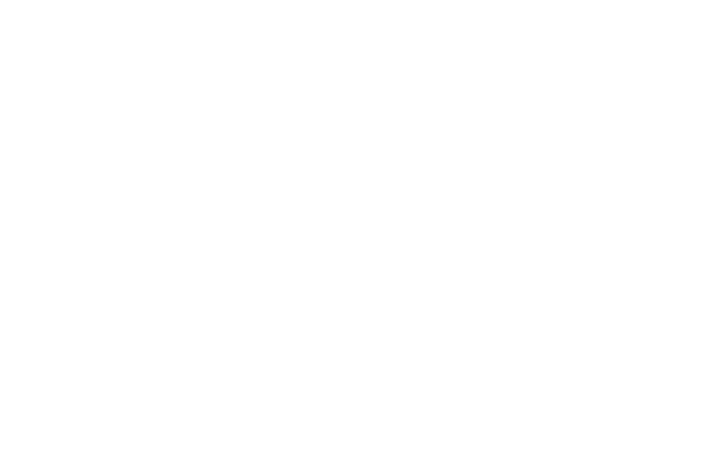
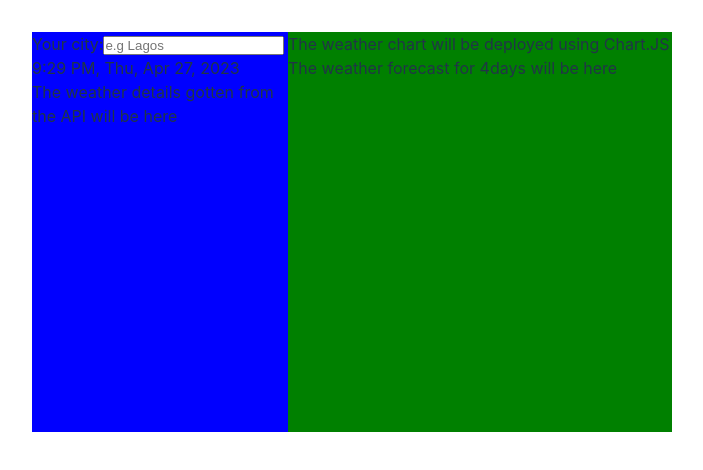
Before and after one commit to kswitch/weather-forecast-website, a React (Vite) app: page / in a window 1280 px wide. Shown: the top 470 px of the page, without its empty margins (288-991 px from the left). Built offline with nearby package versions, Linux system fonts and the light colour scheme.

Commit message:
Build initial components

```diff
--- a/src/components/App.tsx
+++ b/src/components/App.tsx
@@ -1,11 +1,13 @@
-import React from "react"
+import Sidebar from './Sidebar.tsx'
+import Main from './Main.tsx'
 import '../styles/index.css'
 
 function App() {
   return (
-    <>
-
-    </>
+    <div className="App">
+      <Sidebar />
+      <Main />
+    </div>
   )
 }
 
--- /dev/null
+++ b/src/components/CityInput.tsx
@@ -0,0 +1,21 @@
+interface properties {
+    city: string,
+    handleInput: (e: string) => void
+}
+
+function cityInput(props: properties ) {
+    return (
+        <div className="city">
+            <p className="city-text">Your city:</p>
+            <input
+                type="text"
+                className="city-input"
+                value={props.city}
+                onChange={(e) => props.handleInput(e.target.value)}
+                placeholder="e.g Lagos"
+            />
+        </div>
+    )
+}
+
+export default cityInput
--- /dev/null
+++ b/src/components/DateAndTime.tsx
@@ -0,0 +1,14 @@
+function dateAndTime() {
+    const getDate = new Date()
+    const time = getDate.toLocaleString('en-US', { hour: 'numeric', hour12: true, minute: 'numeric' })
+    const day = getDate.toLocaleString('en-US', {weekday: 'short'})
+    const date = getDate.toLocaleString('en-US', {month: 'short', day:'numeric', year: 'numeric'})
+
+    return (
+        <div className="date-and-time">
+            {`${time}, ${day}, ${date}`}
+        </div>
+    )
+}
+
+export default dateAndTime
--- /dev/null
+++ b/src/components/Main.tsx
@@ -0,0 +1,12 @@
+// import React from "react"
+
+function Main() {
+    return (
+        <div className="main">
+            <p>The weather chart will be deployed using Chart.JS</p>
+            <p>The weather forecast for 4days will be here</p>
+        </div>
+    )
+}
+
+export default Main
--- /dev/null
+++ b/src/components/Sidebar.tsx
@@ -0,0 +1,25 @@
+import {useState} from "react"
+import CityInput from "./CityInput"
+import DateAndTime from "./DateAndTime"
+import WeatherDetails from "./WeatherDetails"
+
+function Sidebar() {
+    const [city, setCity] = useState('')
+
+    function handleInput(e: string) : void {
+        setCity(e)
+    }
+
+    return (
+        <div className="sidebar">
+            <CityInput
+                city={city}
+                handleInput={handleInput}
+            />
+            <DateAndTime />
+            <WeatherDetails />
+        </div>
+    )
+}
+
+export default Sidebar
--- /dev/null
+++ b/src/components/WeatherDetails.tsx
@@ -0,0 +1,9 @@
+function weatherDetails() {
+    return (
+        <div className="weather-details">
+            <p>The weather details gotten from the API will be here</p>
+        </div>
+    )
+}
+
+export default weatherDetails
--- a/src/styles/index.css
+++ b/src/styles/index.css
@@ -1,3 +1,9 @@
+* {
+  margin: 0;
+  padding: 0;
+  box-sizing: border-box;
+}
+
 :root {
   font-family: Inter, system-ui, Avenir, Helvetica, Arial, sans-serif;
   line-height: 1.5;
@@ -5,7 +11,9 @@
 
   color-scheme: light dark;
   color: rgba(255, 255, 255, 0.87);
+  color: black;
   background-color: #242424;
+  background-color: rgb(243,241,251);
 
   font-synthesis: none;
   text-rendering: optimizeLegibility;
@@ -14,6 +22,38 @@
   -webkit-text-size-adjust: 100%;
 }
 
+#root {
+  padding: 2em;
+}
+
+.App {
+  background-color: white;
+  margin: 0 auto;
+  max-width: 70vw;
+  width: 50vw;
+  height: 50vh;
+  display: flex;
+}
+
+#root, .App {
+  border-radius: 10px;
+}
+
+.sidebar {
+  width: 40%;
+  background-color: blue;
+}
+.main {
+  width: 60%;
+  background-color: green;
+}
+.city-text {
+  display: inline-block;
+}
+
+
+
+
 
 @media (prefers-color-scheme: light) {
   :root {
```
Also changed, not shown: src/functions/fetchDataFromWeatherAPI.tsx (added, +7 -0 lines).
